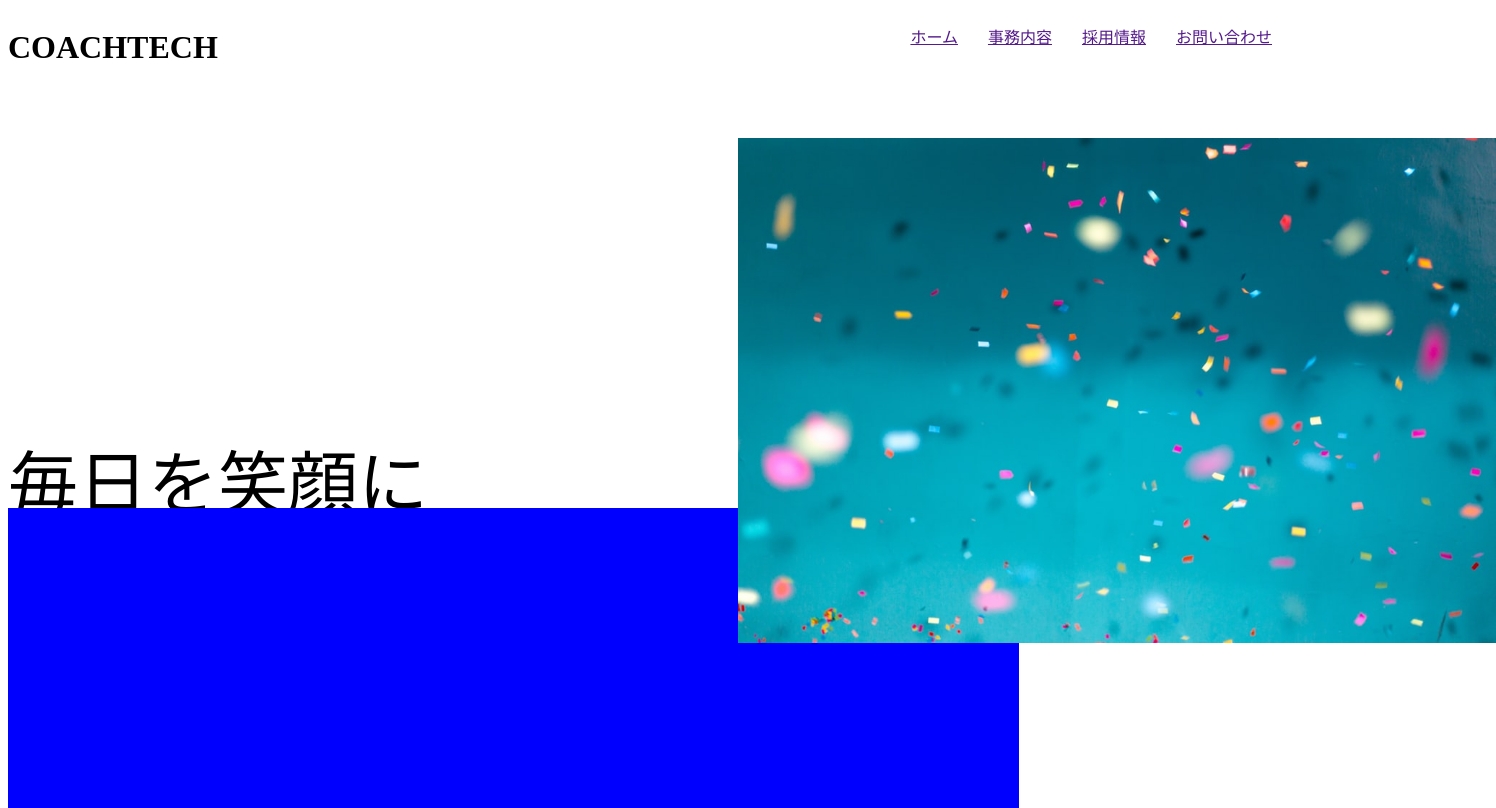
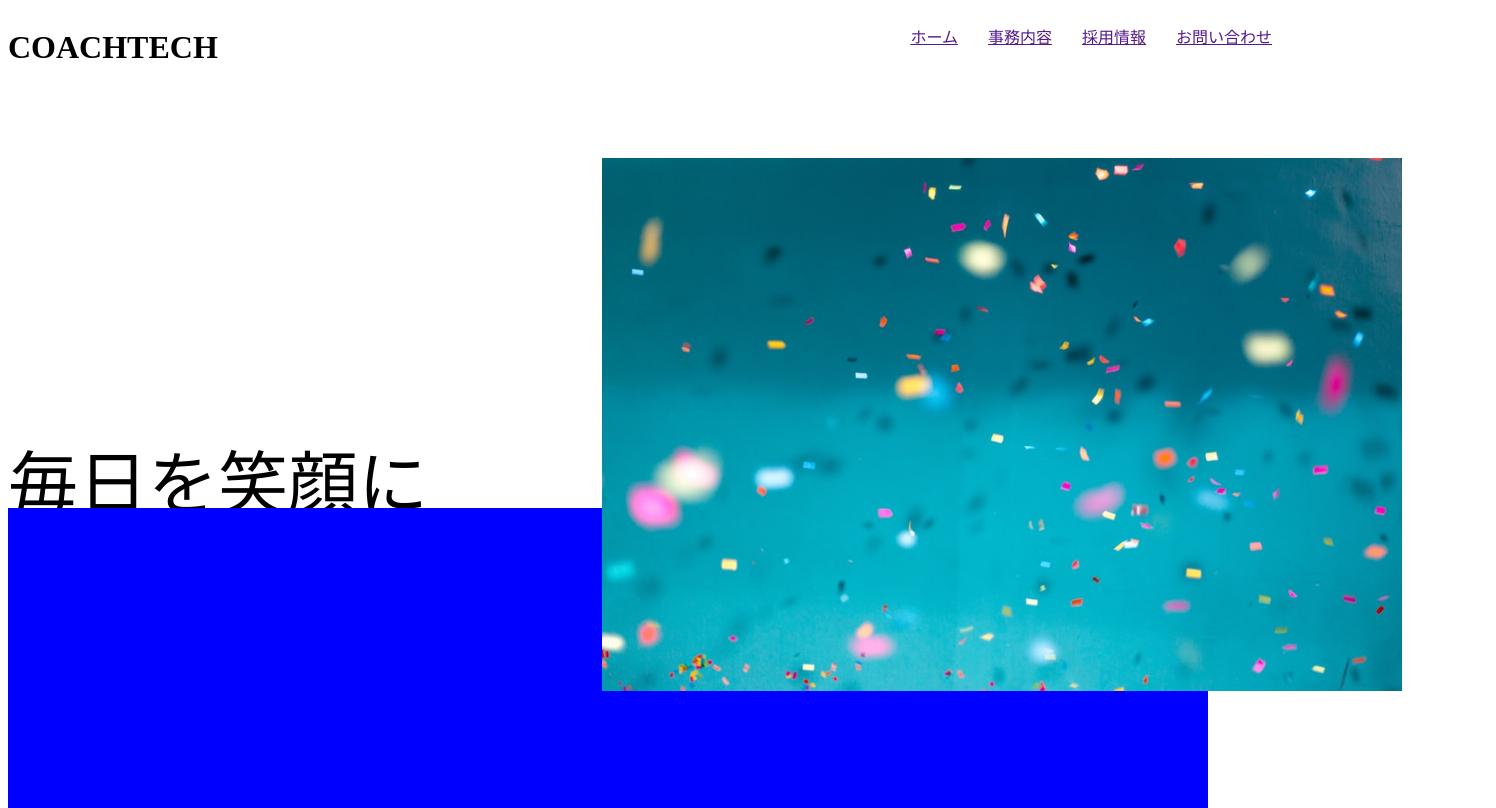
Before and after one commit to takumi-chocolate/20231022_notoya-takumi_css, a plain HTML site: page index.html in a window 1280 px wide. Shown: the whole page, 1496 px wide, since content can reach past the window. Drawn offline with Linux system fonts and the light colour scheme.

Commit message:
再修正

```diff
--- a/style.css
+++ b/style.css
@@ -39,16 +39,16 @@
 
 }
 .content-img {
-    width: 60%;
+    width: 800px;
     position: absolute;
-    top: -50px;
-    left: 730px;
+    top: -30px;
+    left: 47%;
     z-index: 10;
 }
 .content-blue {
     background-color: blue;
     padding-bottom: 300px;
-    width: 80%;
+    width: 1200px;
     position: absolute;
     top: 320px;
     z-index: 0;
```
